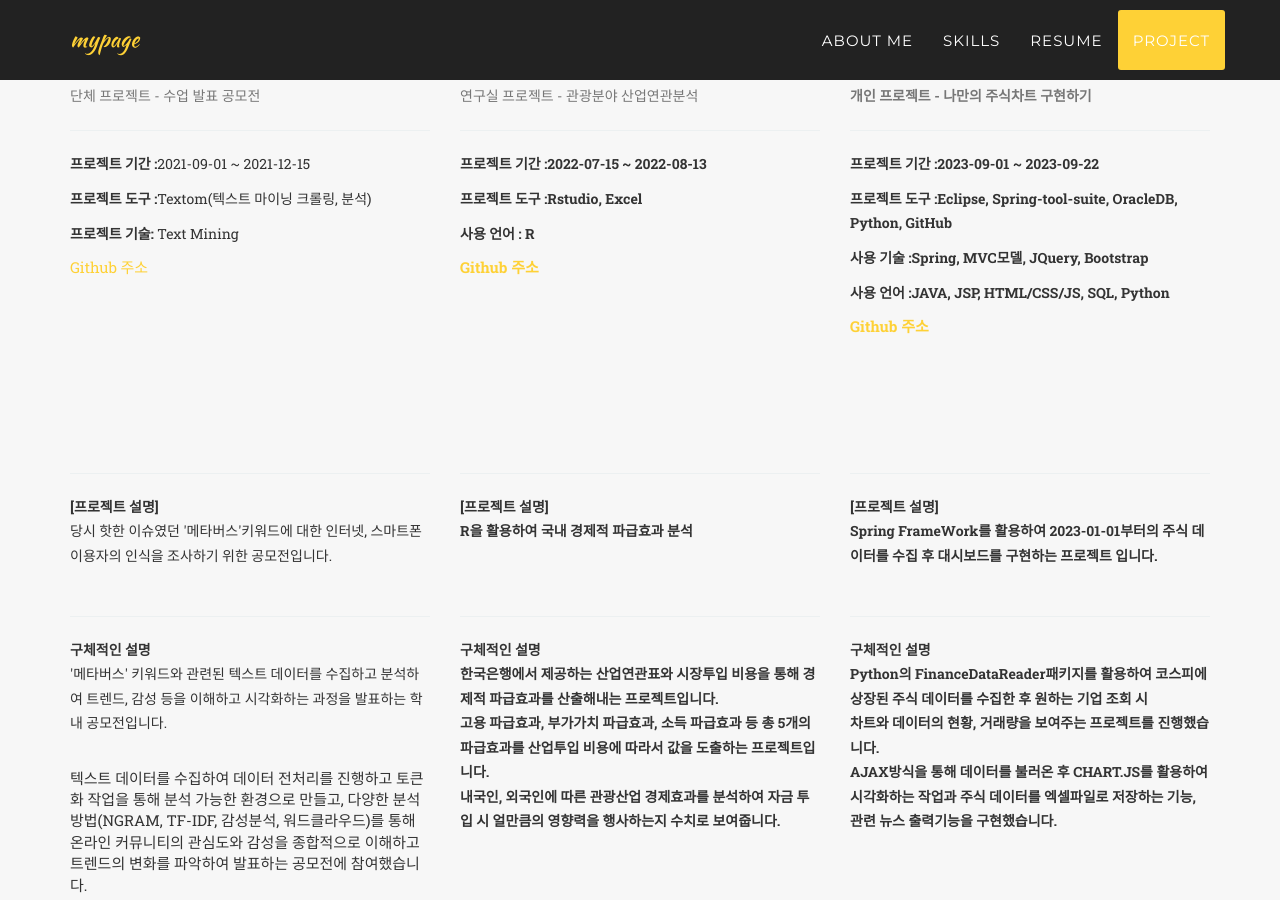
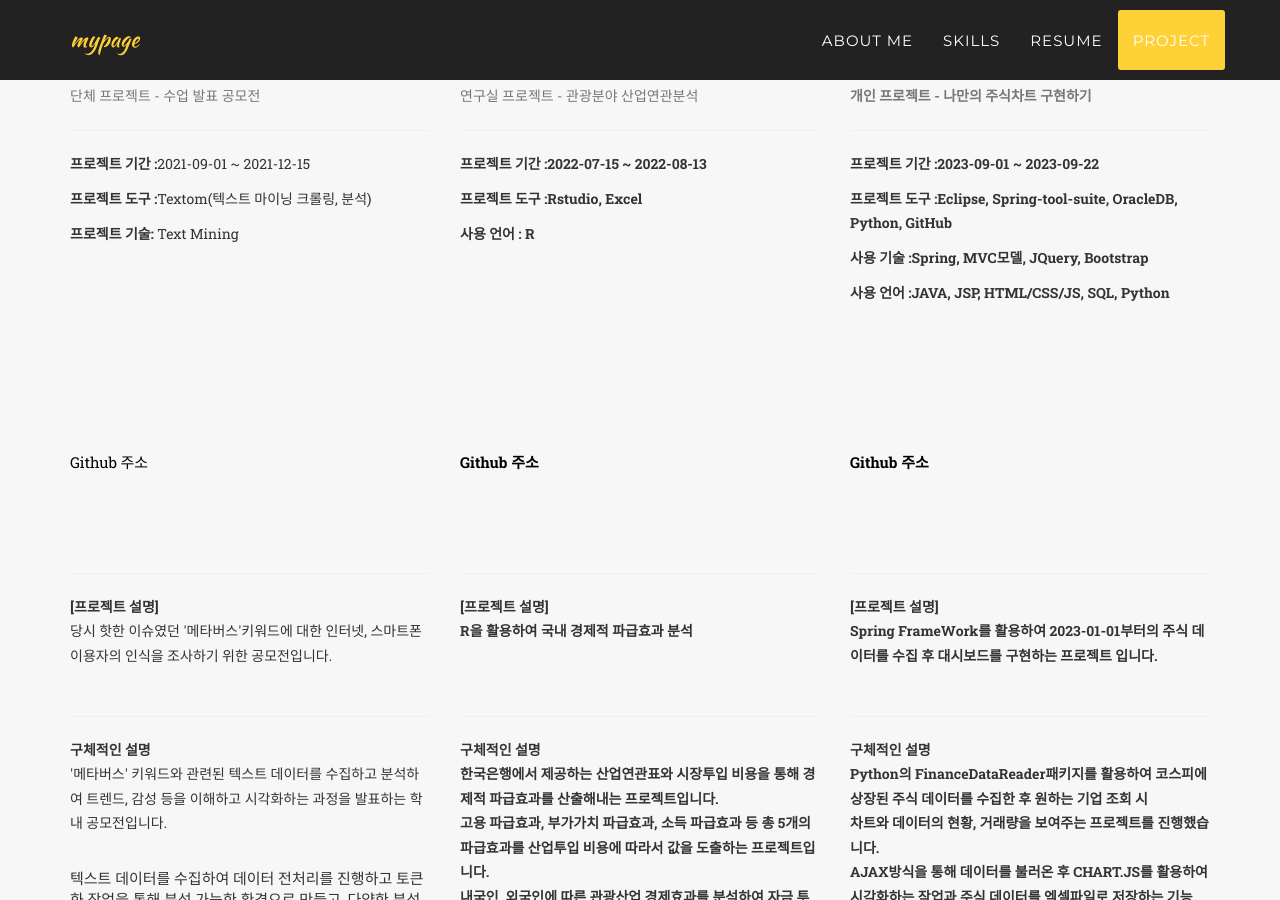
Before and after one commit to Donghyun0221/Donghyun0221.github.io, a Jekyll site: the page built from index.html, in a window 1280 px wide and 900 px high, scrolled down 5519 px. Built offline with Jekyll 4.4.1, drawn with Linux system fonts in a browser that asks for light colours; some web fonts are replaced.

Commit message:
Update team.html

```diff
--- a/_includes/team.html
+++ b/_includes/team.html
@@ -16,8 +16,10 @@
                     <p><strong>프로젝트 기간 :</strong>2021-09-01 ~ 2021-12-15</p>
                     <p><strong>프로젝트 도구 :</strong>Textom(텍스트 마이닝 크롤링, 분석)</p>
                     <p><strong>프로젝트 기술: </strong>Text Mining</p>
-                    <a href="https://github.com/Donghyun0221" target="_blank">
-                       Github 주소
+                    </div>
+                    <div style="height: 100px;">
+                    <a href="https://github.com/Donghyun0221" target="_blank" style="color: black;">
+                           Github 주소
                     </a>
                     </div>
                     <hr>
@@ -43,7 +45,9 @@
                     <p><strong>프로젝트 기간 :2022-07-15 ~ 2022-08-13</p>
                     <p><strong>프로젝트 도구 :</strong>Rstudio, Excel</p>
                     <p><strong>사용 언어 :</strong> R</p>
-                    <a href="hhttps://github.com/Donghyun0221/input-output-in-Daejeon" target="_blank">
+                    </div>
+                    <div style="height: 100px;">
+                    <a href="hhttps://github.com/Donghyun0221/input-output-in-Daejeon" target="_blank" style="color: black;">
                         Github 주소
                      </a>
                     </div>
@@ -69,7 +73,9 @@
                     <p><strong>프로젝트 도구 :</strong>Eclipse, Spring-tool-suite, OracleDB, Python, GitHub
                     <P><strong>사용 기술 :</strong>Spring, MVC모델, JQuery, Bootstrap</P>
                     <p><strong>사용 언어 :</strong>JAVA, JSP, HTML/CSS/JS, SQL, Python</p>
-                    <a href="https://github.com/Donghyun0221/SpringProject" target="_blank">
+                    </div>
+                    <div style="height: 100px;">
+                    <a href="https://github.com/Donghyun0221/SpringProject" target="_blank" style="color: black;">
                         Github 주소
                      </a>
                     </div>
```
